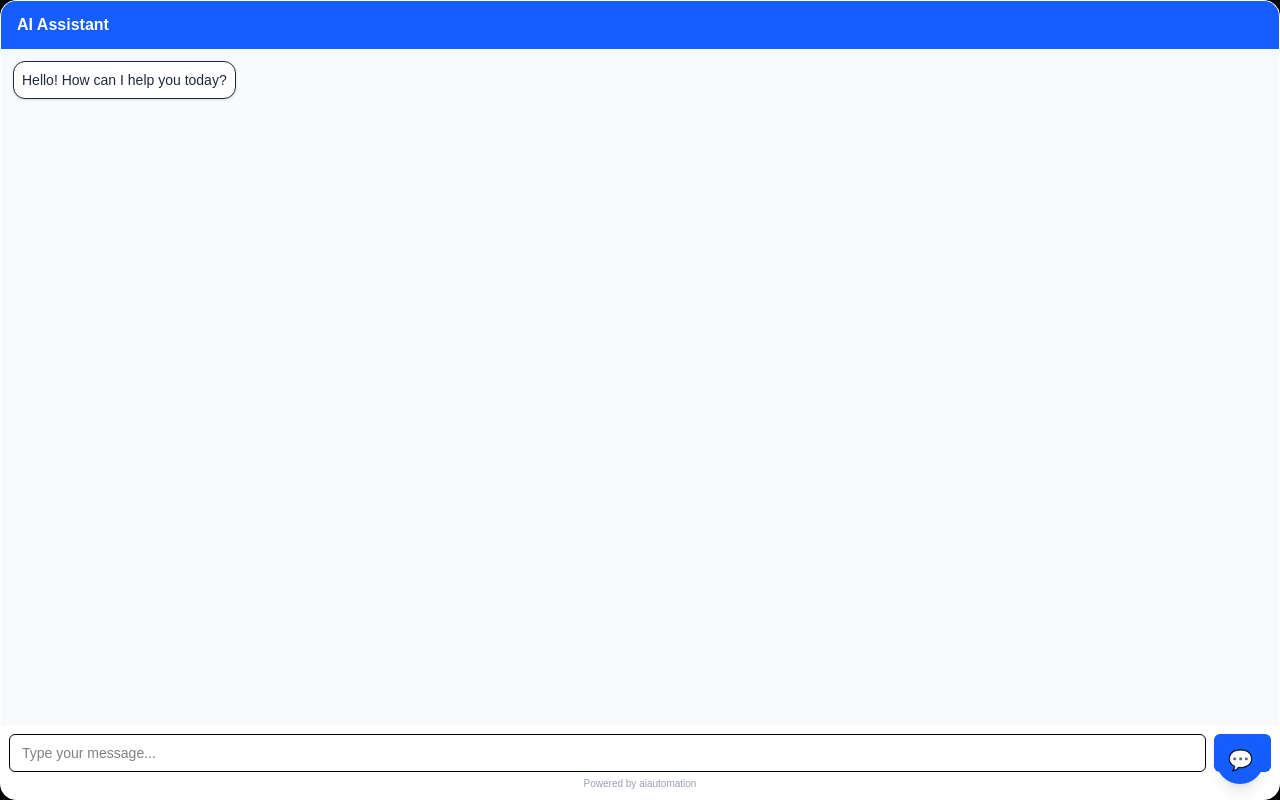
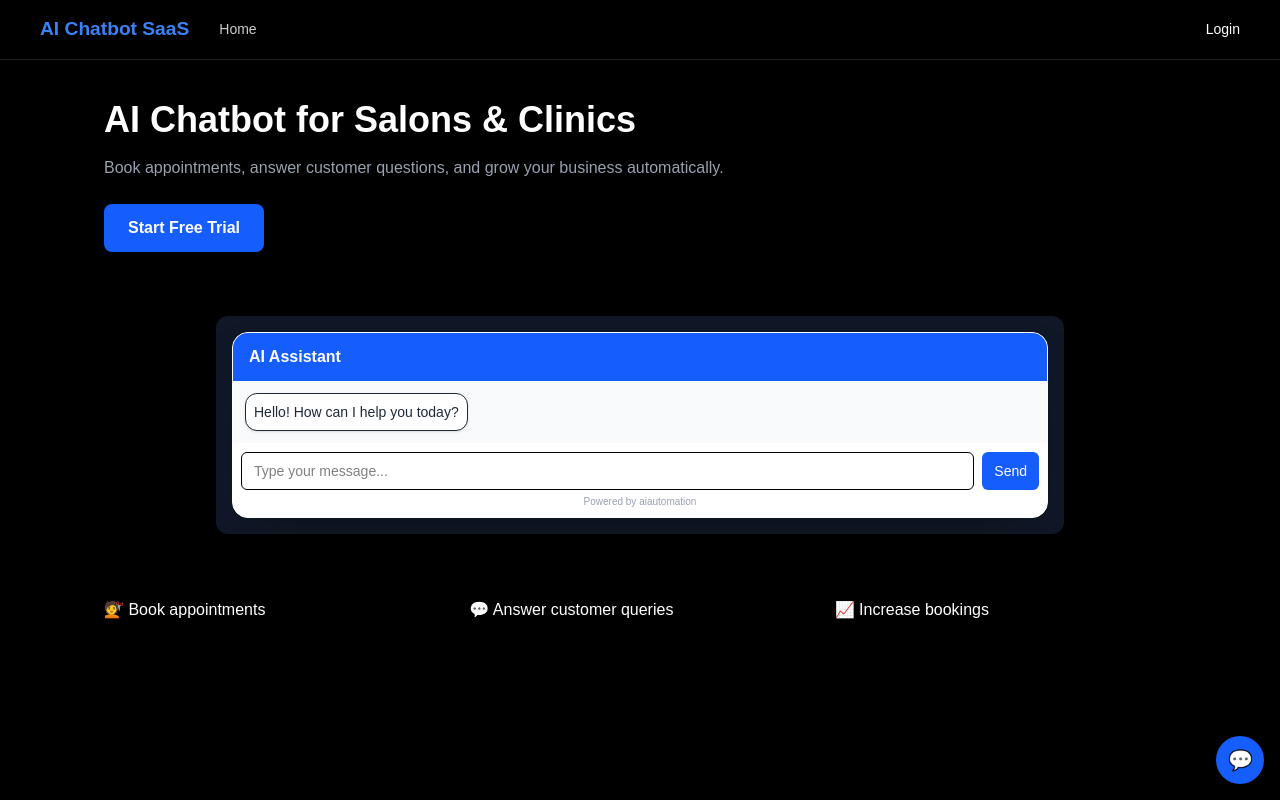
Before and after one commit to snapcartgo/ai-chatbot-saas, a Next.js app: page /demos/salon in a window 1280 px wide. Shown: the top 800 px of the page. Built offline with nearby package versions, Linux system fonts and the light colour scheme; no server answers; the database is empty.

Commit message:
updated demo3

```diff
--- a/app/components/ChatWidget.tsx
+++ b/app/components/ChatWidget.tsx
@@ -3,10 +3,12 @@
 import { useEffect, useRef, useState, type ReactNode } from "react";
 import { supabase } from "@/lib/supabase";
 
+// 1. Updated Interface to include 'niche'
 interface ChatWidgetProps {
   chatbotId?: string;
   isEmbed?: boolean;
   plan?: string;
+  niche?: string; // New prop for demo categorization
 }
 
 type Message = {
@@ -38,9 +40,7 @@ function sanitizeHttpUrl(raw: string): string | null {
 }
 
 function processMessageContent(content: string) {
-  // Only parse plain text URLs, never HTML href fragments.
   const firstUrl = content.match(PLAIN_URL_REGEX)?.[0] ?? null;
-
   let safeUrl: string | null = null;
   let cleanText = content;
 
@@ -73,12 +73,10 @@ function processMessageContent(content: string) {
 function renderTextWithLinks(text: string) {
   const parts = text.split(PLAIN_URL_REGEX);
   const matches = text.match(PLAIN_URL_REGEX) ?? [];
-
   const nodes: ReactNode[] = [];
 
   for (let i = 0; i < parts.length; i += 1) {
     if (parts[i]) nodes.push(<span key={`t-${i}`}>{parts[i]}</span>);
-
     if (i < matches.length) {
       const safeHref = sanitizeHttpUrl(matches[i]);
       if (safeHref) {
@@ -98,7 +96,6 @@ function renderTextWithLinks(text: string) {
       }
     }
   }
-
   return nodes;
 }
 
@@ -106,6 +103,7 @@ export default function ChatWidget({
   chatbotId,
   isEmbed = false,
   plan = "free",
+  niche = "general", // Default to general if not provided
 }: ChatWidgetProps) {
   const [messages, setMessages] = useState<Message[]>([]);
   const [userInput, setUserInput] = useState("");
@@ -150,13 +148,9 @@ export default function ChatWidget({
   }, [messages, isLoading]);
 
   const handleSendMessage = async () => {
-
-    if (isLoading) return;
-
-    if (!userInput.trim()) return;
+    if (isLoading || !userInput.trim()) return;
 
     let uniqueSessionId = localStorage.getItem(`chat_session_${activeBotId}`);
-
     if (!uniqueSessionId) {
       const array = new Uint32Array(1);
       window.crypto.getRandomValues(array);
@@ -166,11 +160,14 @@ export default function ChatWidget({
     }
 
     const currentInput = userInput.trim();
+
+    // 2. Updated Payload to include niche context
     const payload = {
       message: currentInput,
       bot_id: activeBotId,
       conversation_id: uniqueSessionId,
       category: botCategory,
+      niche: niche, // n8n can now branch logic based on this
     };
 
     const newMessages: Message[] = [...messages, { role: "user", content: currentInput }];
@@ -185,7 +182,6 @@ export default function ChatWidget({
         body: JSON.stringify(payload),
       });
 
-  // ✅ HANDLE RATE LIMIT FIRST
       if (response.status === 429) {
         setMessages([
           ...newMessages,
@@ -197,7 +193,6 @@ export default function ChatWidget({
         return;
       }
 
-  // ✅ SAFE JSON PARSE
       let data;
       try {
         data = await response.json();
@@ -205,12 +200,10 @@ export default function ChatWidget({
         throw new Error("Invalid server response");
       }
 
-  // ✅ HANDLE OTHER ERRORS
       if (!response.ok) {
         throw new Error(data?.reply || "Server Error");
       }
 
-  // ✅ NORMAL FLOW
       const safeActionUrl =
         typeof data.redirect_url === "string"
           ? sanitizeHttpUrl(data.redirect_url)
@@ -235,7 +228,6 @@ export default function ChatWidget({
       ]);
     } catch (error) {
       console.error("Chat Error:", error);
-
       setMessages([
         ...newMessages,
         {
@@ -259,7 +251,7 @@ export default function ChatWidget({
       className={`flex flex-col overflow-hidden border bg-white shadow-2xl transition-all duration-300 ${
         isEmbed ? "h-full w-full rounded-2xl" : "h-[450px] w-[92vw] sm:w-[350px] rounded-2xl"
       }`}
-      style={isEmbed ? { height: "100dvh" } : {}}
+      style={isEmbed ? { height: "100%" } : {}}
     >
       <div className="flex shrink-0 items-center justify-between bg-blue-600 px-4 py-3 text-white">
         <span className="text-sm font-semibold md:text-base">AI Assistant</span>
@@ -346,11 +338,7 @@ export default function ChatWidget({
   );
 
   if (isEmbed) {
-    return (
-      <div className="fixed inset-0 flex h-full w-full items-end justify-end bg-transparent p-0">
-        {chatPanel}
-      </div>
-    );
+    return <div className="h-full w-full">{chatPanel}</div>;
   }
 
   return (
```
Lines whose indentation alone changed are shown as unchanged.
